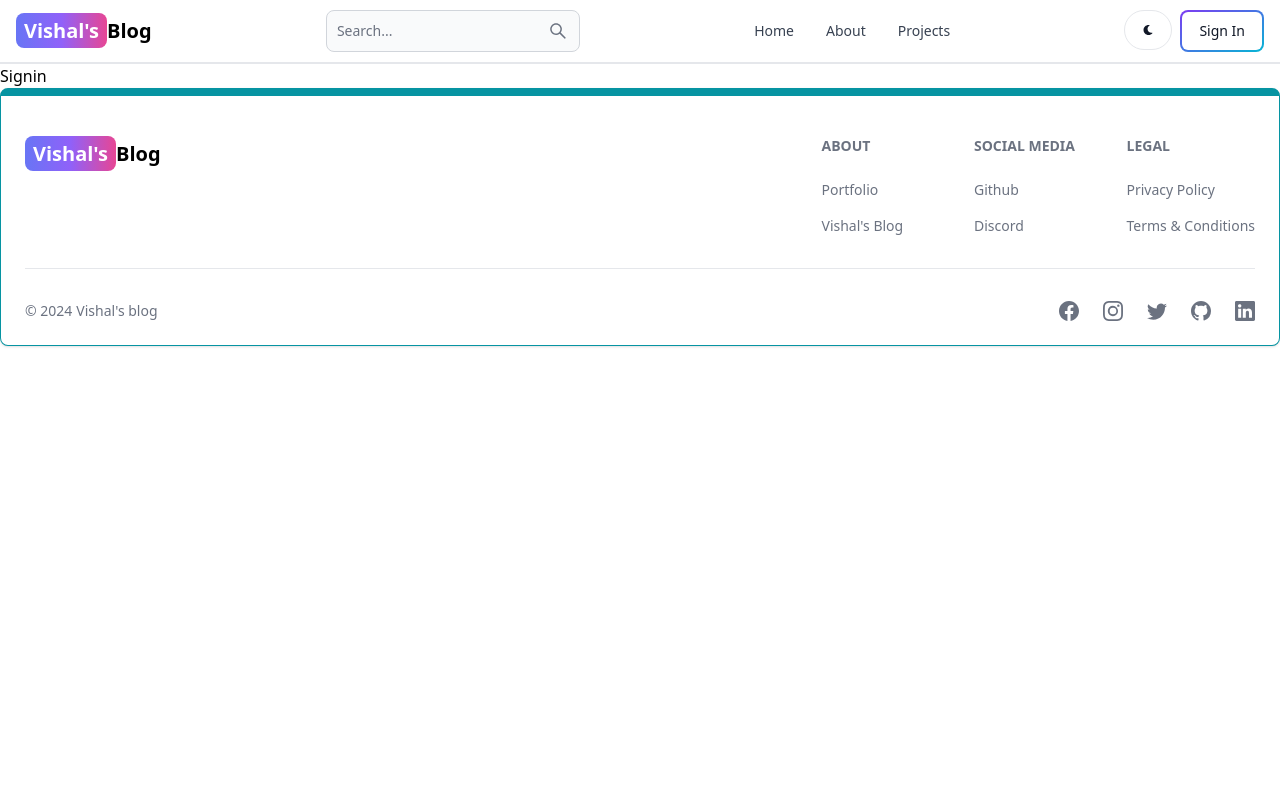
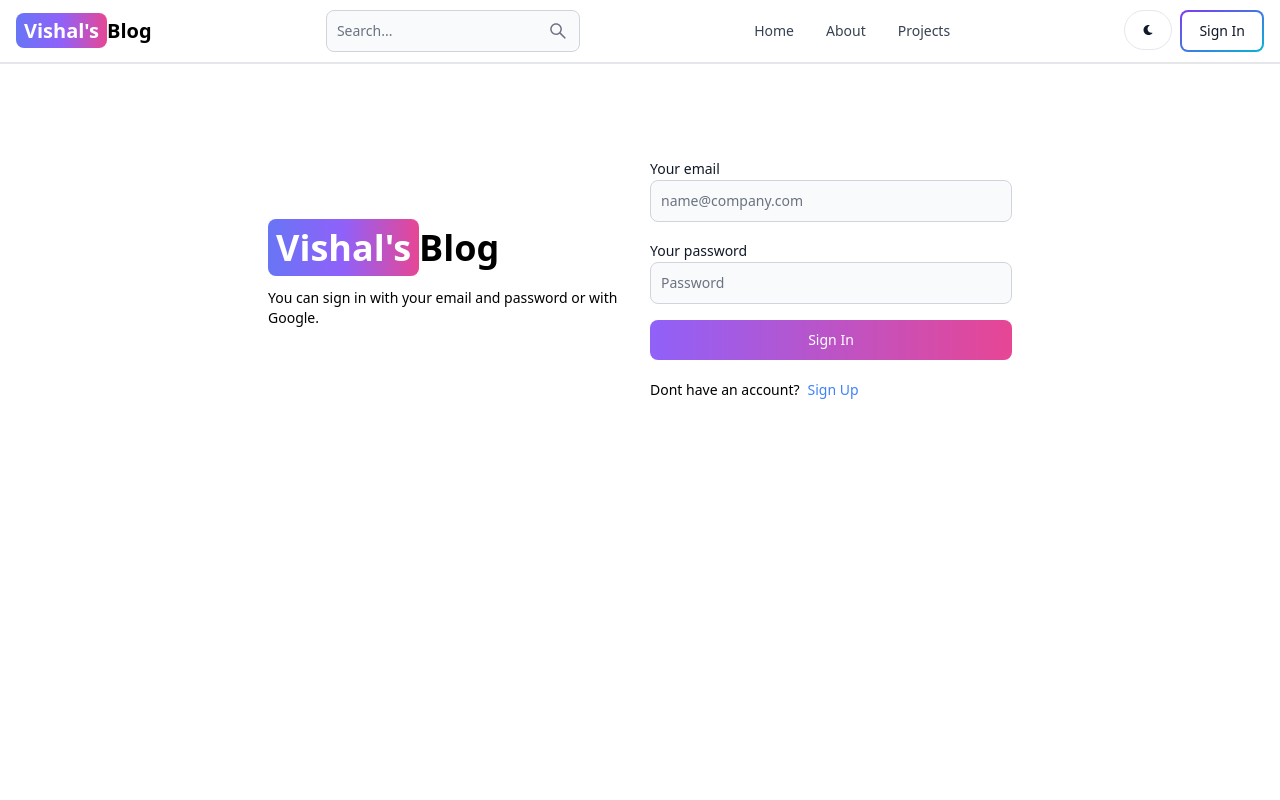
Before and after one commit to VishalGaurav01/learn, a React (Vite) app in the folder client/: page /Signin in a window 1280 px wide. Shown: the top 800 px of the page. Built offline with nearby package versions, Linux system fonts and the light colour scheme.

Commit message:
adding func in signin

```diff
--- a/client/src/components/Header.jsx
+++ b/client/src/components/Header.jsx
@@ -34,7 +34,7 @@
         >
         <FaMoon />
         </Button>
-        <Link to='/sign-in'>
+        <Link to='/signin'>
             <Button gradientDuoTone='purpleToBlue' outline>
               Sign In
             </Button>
--- a/client/src/pages/Signin.jsx
+++ b/client/src/pages/Signin.jsx
@@ -1,7 +1,121 @@
 import React from 'react'
+import {Label,TextInput,Button} from 'flowbite-react'
+import { Link, useNavigate } from 'react-router-dom';
+import { useState } from 'react';
+
 
 export default function Signin() {
-  return (
-    <div>Signin</div>
-  )
-}
+    const [formData, setFormData] = useState({});
+    const [errorMessage, setErrorMessage] = useState(null);
+    const [loading, setLoading] = useState(false);
+    const navigate = useNavigate();
+    const handleChange = (e) => {
+
+      setFormData({ ...formData, [e.target.id]: e.target.value.trim()});
+    };
+
+    const handleSubmit = async (e) => {
+      e.preventDefault();
+      if (!formData.email || !formData.password) {
+        return setErrorMessage('Please fill out all fields.');
+      }
+      try {
+        setLoading(true);
+        setErrorMessage(null);
+        const res = await fetch('/api/auth/signin', {
+          method: 'POST',
+          headers: { 'Content-Type': 'application/json' },
+          body: JSON.stringify(formData),
+        });
+        const data = await res.json();
+        if (data.success === false) {
+          return setErrorMessage(data.message);
+        }
+        setLoading(false);
+        if(res.ok) {
+          navigate('/');
+        }
+      } catch (error) {
+        setErrorMessage(error.message);
+        setLoading(false);
+      }
+    };
+
+    return (
+      <div className='min-h-screen mt-20'>
+        <div className='flex p-3 max-w-3xl mx-auto flex-col md:flex-row md:items-center gap-5'>
+          {/* left */}
+          <div className='flex-1'>
+            <Link to='/' className='font-bold dark:text-white text-4xl'>
+              <span className='px-2 py-1 bg-gradient-to-r from-indigo-500 via-purple-500 to-pink-500 rounded-lg text-white'>
+                Vishal's
+              </span>
+              Blog
+            </Link>
+            <p className='text-sm mt-5'>
+            You can sign in with your email and password
+            or with Google.
+            </p>
+          </div>
+          {/* right */}
+          <div className='flex-1'>
+            <form className='flex flex-col gap-4' onSubmit={handleSubmit} >
+              {/* <div>
+                <Label value='Your username' />
+                <TextInput
+                  type='text'
+                  placeholder='Username'
+                  id='username'
+                  onChange={handleChange}
+                />
+              </div> */}
+              <div>
+                <Label value='Your email' />
+                <TextInput
+                  type='email'
+                  placeholder='name@company.com'
+                  id='email'
+                  onChange={handleChange}
+                />
+              </div>
+              <div>
+                <Label value='Your password' />
+                <TextInput
+                  type='password'
+                  placeholder='Password'
+                  id='password'
+                  onChange={handleChange}
+                />
+              </div>
+              <Button
+                gradientDuoTone='purpleToPink'
+                type='submit'
+                disabled={loading}
+              >
+                {loading ? (
+                  <>
+                    <Spinner size='sm' />
+                    <span className='pl-3'>Loading...</span>
+                  </>
+                ) :
+                  'Sign In'
+                  }
+              </Button>
+              {/* <OAuth /> */}
+            </form>
+            <div className='flex gap-2 text-sm mt-5'>
+              <span>Dont have an account?</span>
+              <Link to='/signup' className='text-blue-500'>
+                Sign Up
+              </Link>
+            </div>
+            {errorMessage && (
+              <Alert className='mt-5' color='failure'>
+                {errorMessage}
+              </Alert>
+            )}
+          </div>
+        </div>
+      </div>
+    );
+  }
```
